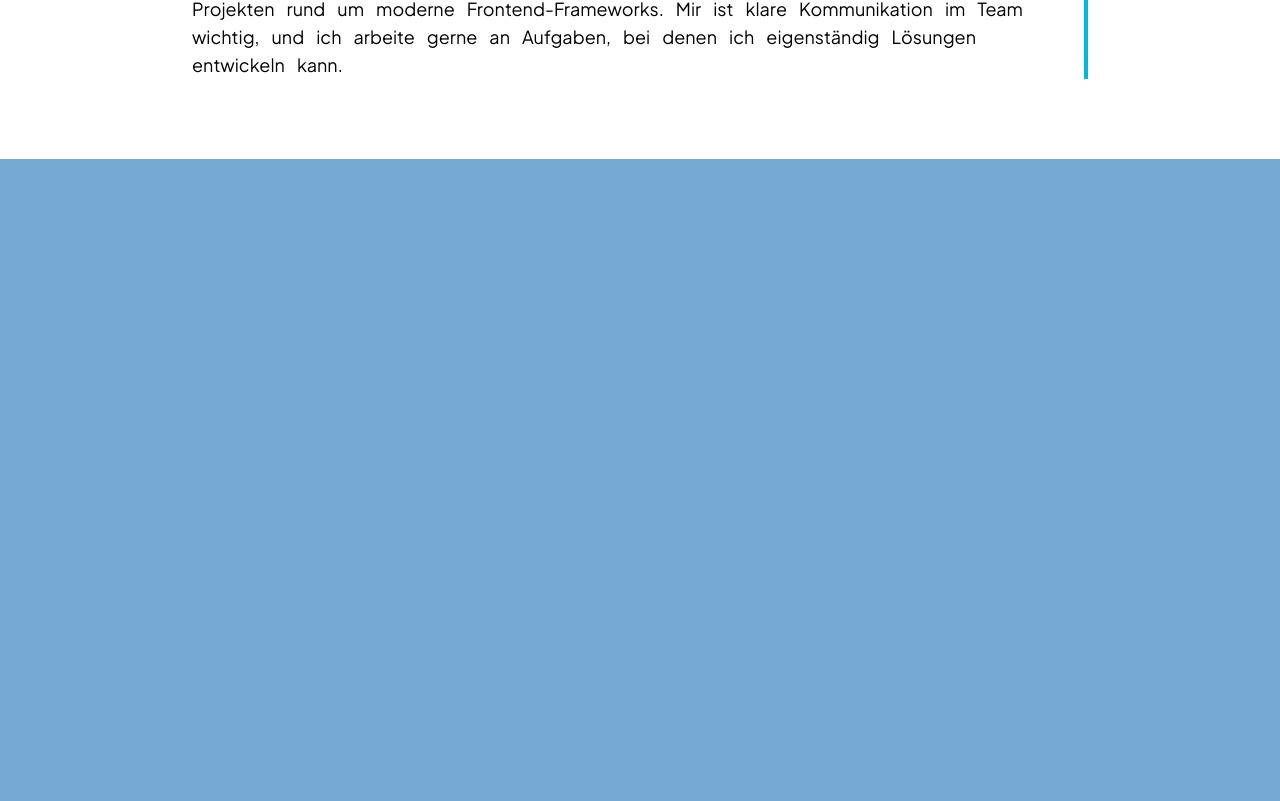
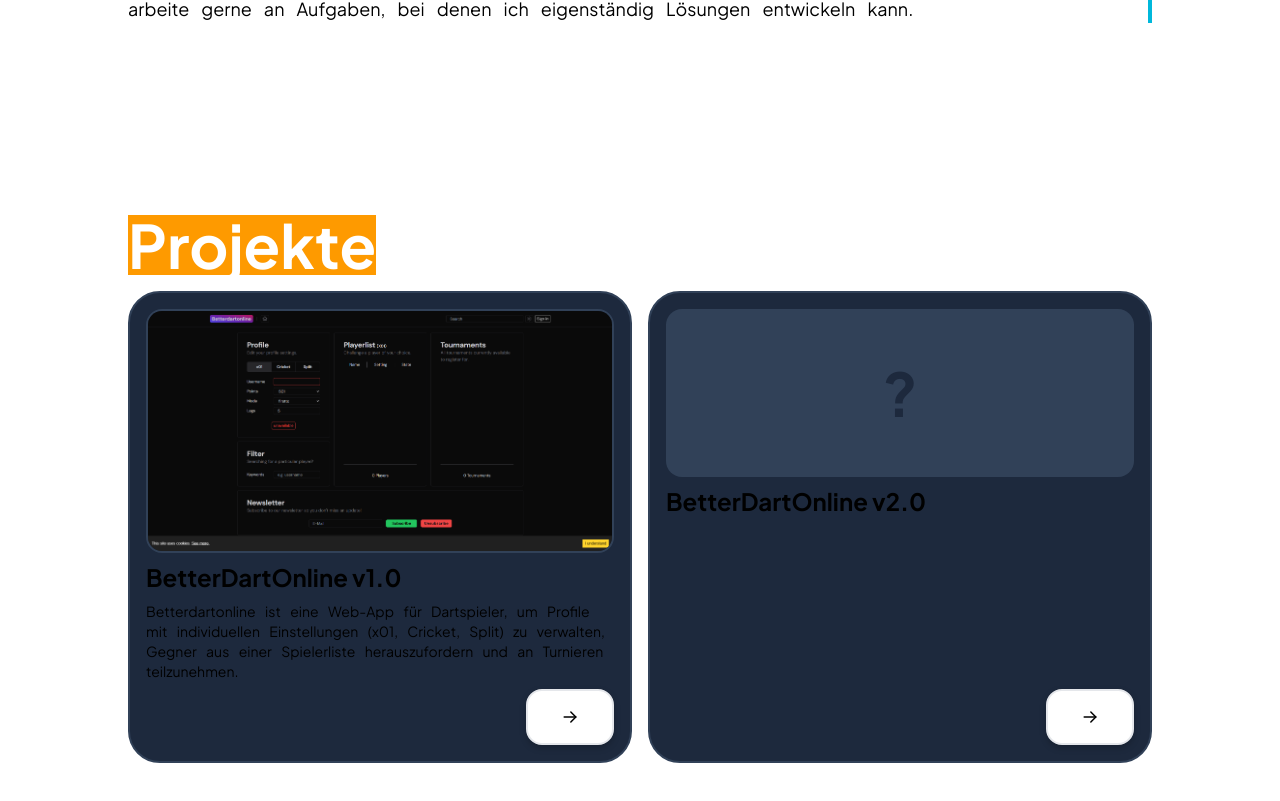
Before and after one commit to moritzbohrmann/moritzbohrmann_de, a React (Vite) app: page / in a window 1280 px wide. Shown: the part 1201-2002 px from the top of the page. Before the commit the page ends 1360 px from the top, so only its background shows below. Built offline with nearby package versions, Linux system fonts and the light colour scheme; a web font is replaced by a local one.

Commit message:
Added project-templates

```diff
--- a/src/AboutMe.tsx
+++ b/src/AboutMe.tsx
@@ -2,9 +2,9 @@ import { motion } from "motion/react";
 
 function AboutMe() {
   return (
-    <section id="about" className="my-20 flex px-8 sm:px-16">
+    <section id="about" className="my-20 w-full px-8 sm:px-16">
       <motion.div
-        className="m-auto flex w-fit flex-col justify-start gap-2 text-black md:gap-4 dark:text-white"
+        className="flex w-full flex-col justify-start gap-2 text-black md:gap-4 dark:text-white"
         initial={{ opacity: 0, y: 24 }}
         whileInView={{ opacity: 1, y: 0 }}
         viewport={{ once: false, amount: 0.25 }}
@@ -13,7 +13,7 @@ function AboutMe() {
         <span className="w-fit bg-cyan-500 text-4xl font-bold text-white sm:text-5xl lg:text-6xl dark:bg-green-400 dark:text-black">
           Über mich
         </span>
-        <span className="text-md border-r-4 border-cyan-500 pr-4 [word-spacing:0.5em] sm:text-lg lg:w-4xl lg:max-w-4xl dark:border-green-400">
+        <span className="text-md border-r-4 border-cyan-500 pr-4 [word-spacing:0.5em] sm:text-lg dark:border-green-400">
           Ich bin 34 Jahre alt und arbeite als Softwareentwickler in einem
           mittelständischen Unternehmen im Bereich Webtechnologien. Ich lebe
           seit mehreren Jahren in einer mittelgroßen Stadt und habe einen
--- a/src/App.tsx
+++ b/src/App.tsx
@@ -3,11 +3,12 @@ import Navigation from "./Navigation";
 import PhoneIcon from "./assets/icons/phone.svg";
 import ProjectsIcon from "./assets/icons/projects.svg";
 import AboutMe from "./AboutMe";
+import Portfolio from "./Portfolio";
 
 function App() {
   return (
     <div className="from-brand-sky to-brand-violet flex min-h-dvh w-full flex-col overflow-x-hidden bg-linear-to-br transition-colors duration-300 dark:bg-linear-to-br dark:from-slate-950 dark:to-slate-900">
-      <header className="fixed h-24 w-full">
+      <header className="fixed z-20 h-24 w-full">
         <Navigation />
       </header>
       <main className="mt-24 flex flex-1 flex-col overflow-hidden">
@@ -40,8 +41,11 @@ function App() {
             className="fill-white transition-[fill] duration-300 dark:fill-slate-950"
           />
         </svg>
-        <div className="-mt-1 flex-1 bg-white transition-colors duration-300 dark:bg-slate-950">
-          <AboutMe />
+        <div className="-mt-1 flex flex-1 justify-center bg-white transition-colors duration-300 dark:bg-slate-950">
+          <div className="flex flex-col gap-8 lg:w-full lg:max-w-6xl 2xl:max-w-7xl">
+            <AboutMe />
+            <Portfolio />
+          </div>
         </div>
       </main>
     </div>
--- a/src/Navigation.tsx
+++ b/src/Navigation.tsx
@@ -16,16 +16,19 @@ const getInitialTheme = () => {
   return window.matchMedia("(prefers-color-scheme: dark)").matches;
 };
 
+const scrollTo = (id: string) => {
+  const element = document.getElementById(id);
+  element?.scrollIntoView({ behavior: "smooth", block: "start" });
+};
+
 const navbarElements = [
   {
     title: "Über mich",
-    action: () => {
-      const element = document.getElementById("about");
-      element?.scrollIntoView({ behavior: "smooth", block: "start" });
-    },
+    action: () => scrollTo("about"),
   },
   {
     title: "Portfolio",
+    action: () => scrollTo("projects"),
   },
   {
     title: "Fähigkeiten",
--- /dev/null
+++ b/src/Portfolio.tsx
@@ -0,0 +1,77 @@
+import { motion } from "motion/react";
+import Button from "./components/Button";
+import ArrowRight from "./assets/icons/arrow-right.svg";
+import BetterDartOnlineImage from "./assets/images/portfolio/betterdartonline.png";
+
+type Project = {
+  title: string;
+  description: string;
+  images?: string | string[];
+  link: string;
+};
+
+const projects = [
+  {
+    title: "BetterDartOnline v1.0",
+    description:
+      "Betterdartonline ist eine Web-App für Dartspieler, um Profile mit individuellen Einstellungen (x01, Cricket, Split) zu verwalten, Gegner aus einer Spielerliste herauszufordern und an Turnieren teilzunehmen.",
+    images: [BetterDartOnlineImage],
+    link: "",
+  },
+  {
+    title: "BetterDartOnline v2.0",
+    description: "",
+    link: "",
+  },
+];
+
+const Card = (project: Project) => (
+  <li className="flex h-full w-full flex-col gap-2 rounded-4xl border-2 border-slate-700 bg-slate-800 px-4 py-4 transition-all hover:scale-105 hover:rotate-2">
+    {project.images ? (
+      <img
+        src={project.images[0]}
+        alt=""
+        className="min-h-32 w-full rounded-2xl border-2 border-slate-700 object-cover xl:min-h-42"
+      />
+    ) : (
+      <div className="flex min-h-32 w-full rounded-2xl bg-slate-700 object-cover xl:min-h-42">
+        <span className="m-auto text-5xl font-bold text-slate-800 xl:text-6xl">
+          ?
+        </span>
+      </div>
+    )}
+    <span className="text-xl font-bold xl:text-2xl">{project.title}</span>
+    <span className="xl:text-md text-sm text-wrap [word-spacing:0.5em]">
+      {project.description}
+    </span>
+    <div className="mt-auto flex justify-end">
+      <Button icon={ArrowRight} className="self-end rounded-2xl" />
+    </div>
+  </li>
+);
+
+function Portfolio() {
+  return (
+    <section
+      id="projects"
+      className="my-20 w-full overflow-visible px-8 sm:px-16"
+    >
+      <motion.div
+        className="flex w-full flex-col justify-start gap-2 text-black md:gap-4 dark:text-white"
+        initial={{ opacity: 0, y: 24 }}
+        whileInView={{ opacity: 1, y: 0 }}
+        viewport={{ once: false, amount: 0.25 }}
+        transition={{ duration: 0.4, ease: "easeOut" }}
+      >
+        <span className="w-fit bg-amber-500 text-4xl font-bold text-white sm:text-5xl lg:text-6xl dark:bg-indigo-400 dark:text-black">
+          Projekte
+        </span>
+        <ul className="mt-2 grid grid-cols-1 gap-4 overflow-visible md:mt-0 md:grid-cols-2 2xl:grid-cols-3 2xl:gap-6">
+          {projects.map((e) => Card(e))}
+        </ul>
+      </motion.div>
+    </section>
+  );
+}
+
+export default Portfolio;
```
Also changed, not shown: src/assets/icons/arrow-right.svg (added), src/assets/images/portfolio/betterdartonline.png (added).
